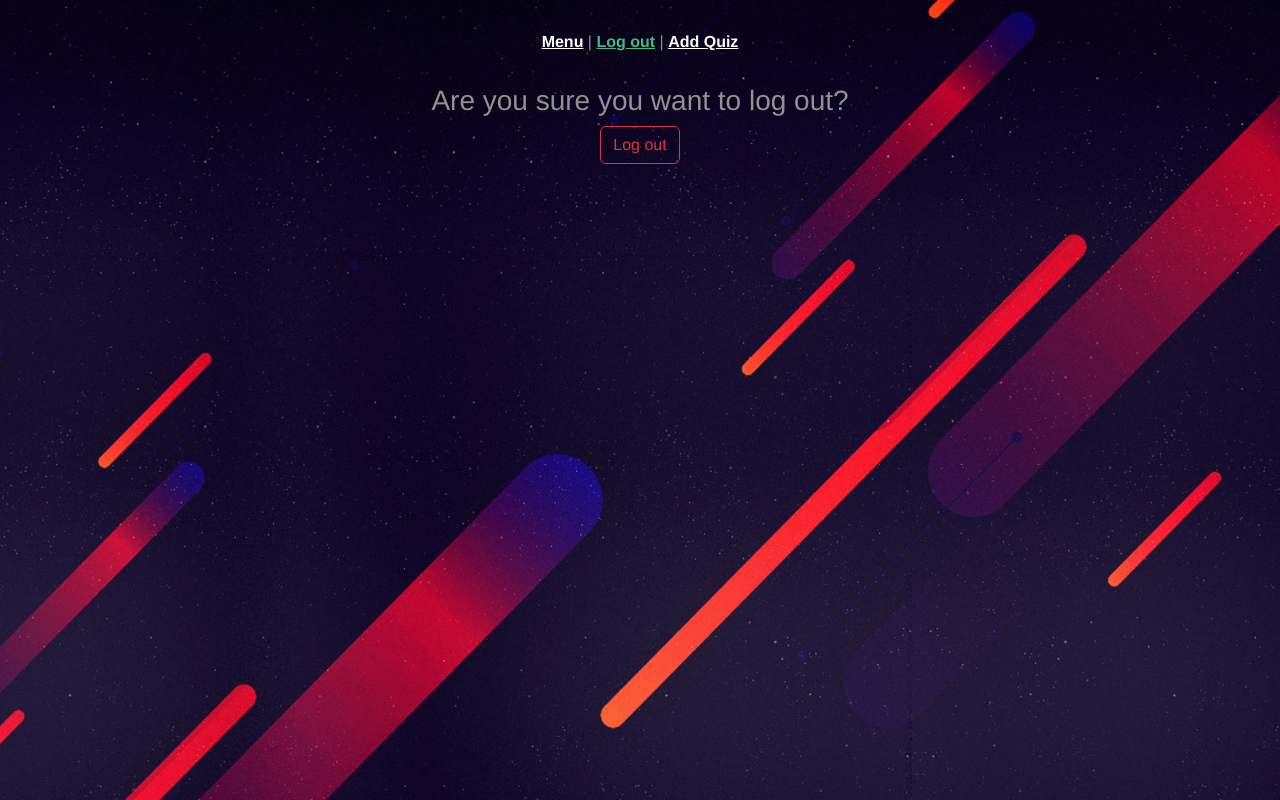
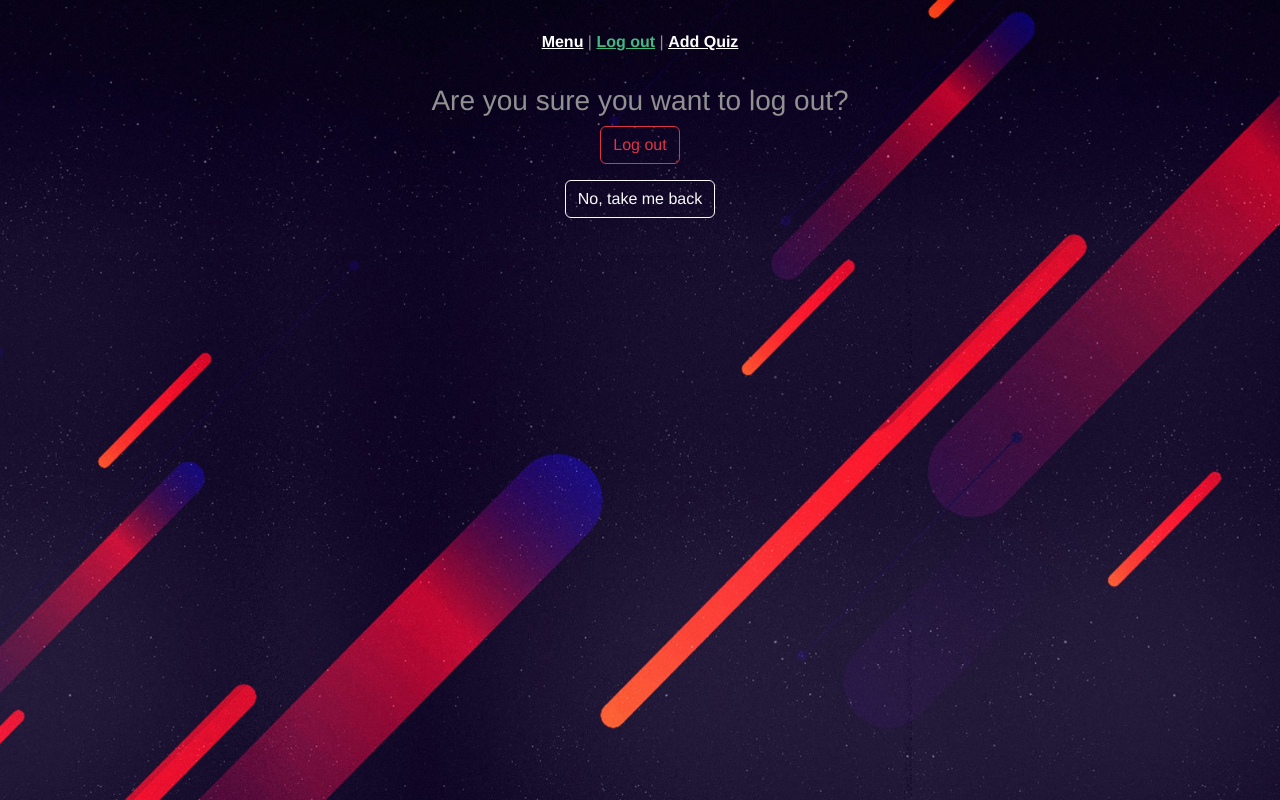
Before and after one commit to MarkSrmg/front_quiz_project, a Vue app: page /#/logout in a window 1280 px wide. Built offline with nearby package versions, Linux system fonts and the light colour scheme; sample sign-in values are in the browser's storage.

Commit message:
Log out take me back DONE!

```diff
--- a/src/App.vue
+++ b/src/App.vue
@@ -27,7 +27,7 @@ export default {
       this.userLoggedIn = this.userId != null
     },
   },
-  created() {
+  mounted() {
     this.updateNavigationMenu()
   }
 }
--- a/src/views/LogoutView.vue
+++ b/src/views/LogoutView.vue
@@ -1,7 +1,10 @@
 <template>
 <div>
   <h3>Are you sure you want to log out?</h3>
-  <button v-on:click="userLogout" type="button" class="btn btn-outline-danger">Log out</button>
+  <button v-on:click="userLogout" type="button" class="btn btn-outline-danger mb-3">Log out</button>
+  <div>
+    <button v-on:click="stayLoggedIn" type="button" class="btn btn-outline-light">No, take me back</button>
+  </div>
 
 </div>
 </template>
@@ -14,7 +17,11 @@ export default {
       sessionStorage.clear();
       this.$router.push({name: 'loginRoute'})
       window.location.reload();
+    },
+    stayLoggedIn: function () {
+      this.$router.push({name: 'menuRoute'})
     }
+
   }
 }
 </script>
```
